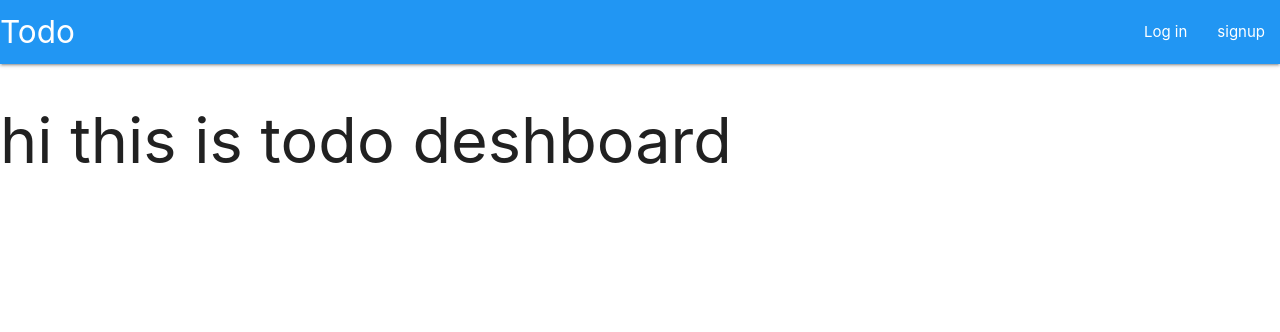
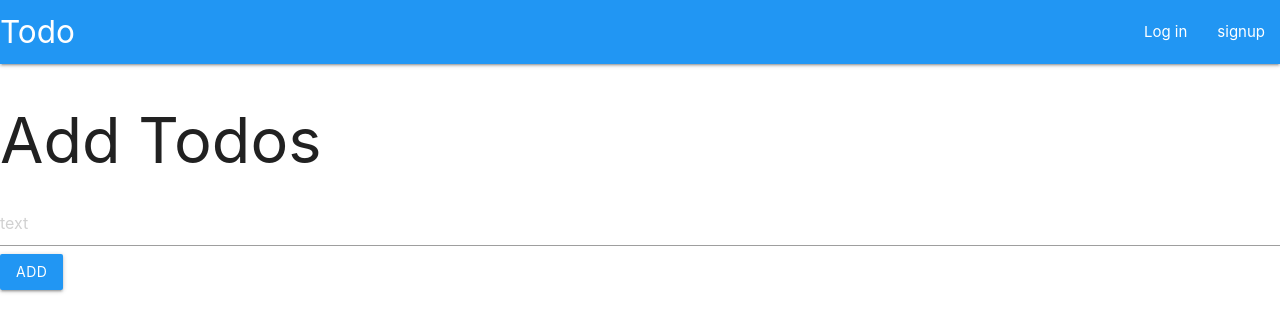
Before and after one commit to rupmedhi4/React_Todo_with_firebase, a React (Create React App) app: page /todo in a window 1280 px wide. Shown: the top 332 px of the page. Built offline with nearby package versions, Linux system fonts and the light colour scheme; no server answers.

Commit message:
setDoc-data add in firebase

```diff
--- a/src/Components/Login.js
+++ b/src/Components/Login.js
@@ -27,8 +27,8 @@ export default function Login() {
             <h3>Please Login</h3>
             <form onSubmit={handleSubmit}>
                 <div className='input-field '>
-                    <input type="email" placeholder='email' onChange={(e) => setEmail(e.target.value)} />
-                    <input type="password" placeholder='password' onChange={(e) => setPassword(e.target.value)} />
+                    <input type="email" placeholder='email' value={email} onChange={(e) => setEmail(e.target.value)} />
+                    <input type="password" placeholder='password' value={password} onChange={(e) => setPassword(e.target.value)} />
                 </div>
                 <button type='submit' className='btn blue'>login</button>
             </form>
--- a/src/Components/Signup.js
+++ b/src/Components/Signup.js
@@ -30,8 +30,8 @@ export default function Signup() {
             <h3>Please Signup</h3>
             <form onSubmit={handleSubmit}>
                 <div className='input-field '>
-                    <input type="email" placeholder='email' onChange={(e) => setEmail(e.target.value)} />
-                    <input type="password" placeholder='password' onChange={(e) => setPassword(e.target.value)} />
+                    <input type="email" placeholder='email' value={email} onChange={(e) => setEmail(e.target.value)} />
+                    <input type="password" placeholder='password' value={password} onChange={(e) => setPassword(e.target.value)} />
                 </div>
                 <button type='submit' className='btn blue'>Sign up</button>
             </form>
--- a/src/Components/Todo.js
+++ b/src/Components/Todo.js
@@ -1,9 +1,26 @@
-import React from 'react'
+import React, { useState } from 'react'
+import { db } from '../Firebase'
+import { doc, setDoc } from "firebase/firestore";
 
-export default function Todo({}) {
+export default function Todo({user}) {
+
+  const [text, setText] = useState("")
+
+  const addTodo = async () => {
+    await setDoc(doc(db, "todo", user.uid), {
+      text: text,
+
+    });
+  };
+
+
   return (
     <div>
-      <h1>hi this is todo  deshboard  </h1>
+      <h1>Add Todos</h1>
+      <div className='input-field '>
+          <input type="text" placeholder='text' value={text} onChange={(e) => setText(e.target.value)} />
+          <button className='btn blue' onClick={addTodo}>Add</button>
+      </div>
     </div>
   )
 }
```
